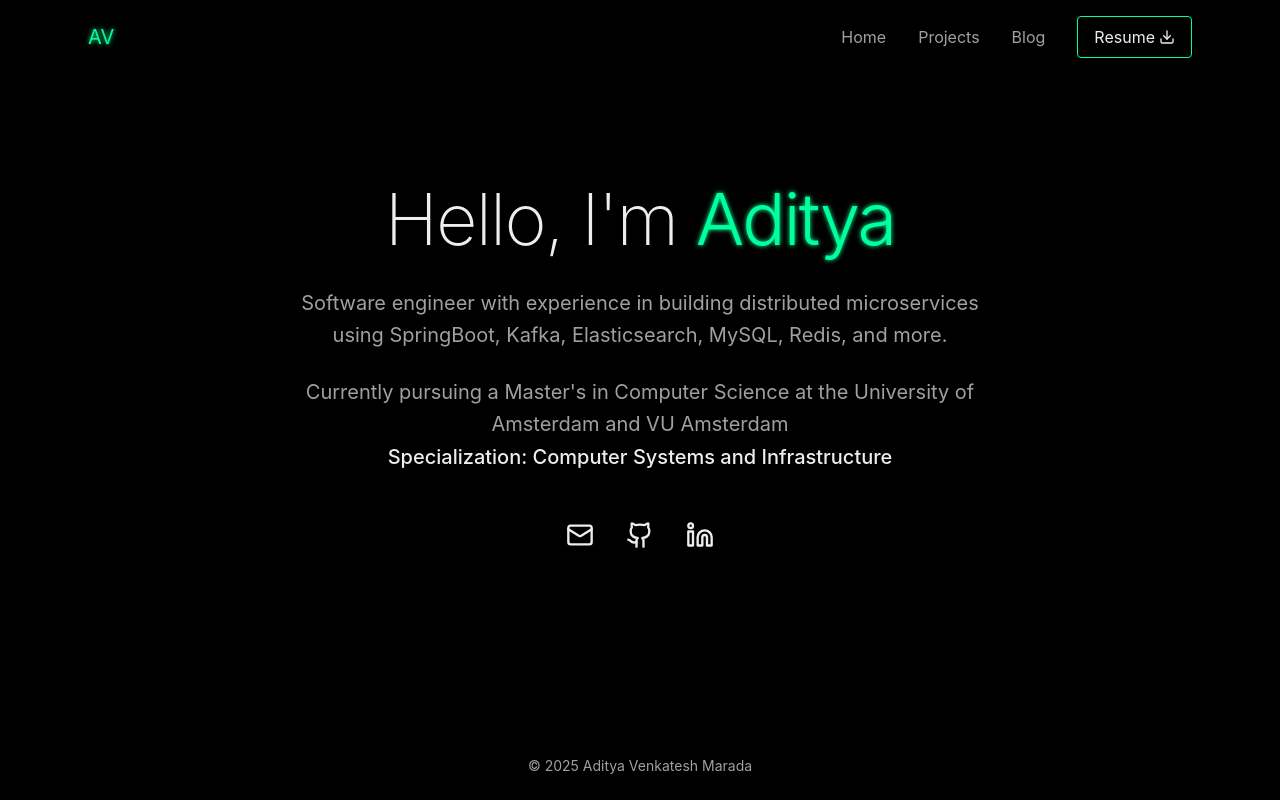
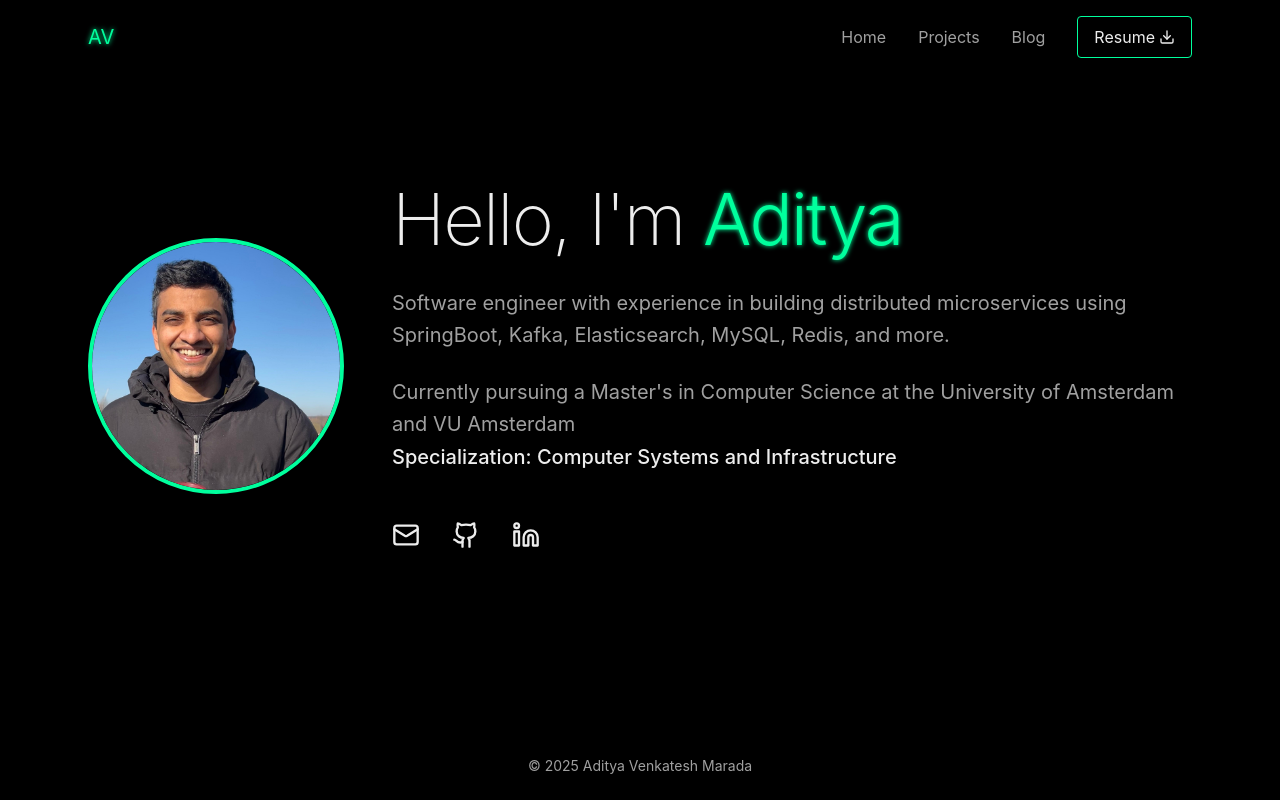
Before and after one commit to advenk/advenk.github.io, a Next.js app: page / in a window 1280 px wide. Built offline with nearby package versions, Linux system fonts and the light colour scheme.

Commit message:
Add profile photo

```diff
--- a/src/components/Home/index.tsx
+++ b/src/components/Home/index.tsx
@@ -1,11 +1,26 @@
 import { Github, Linkedin, Mail } from 'lucide-react';
+import Image from 'next/image';
 
 const Home = () => {
   return (
     <div className="min-h-screen flex flex-col bg-[var(--background)]">
       {/* Hero Section */}
       <section className="flex-1 flex items-center justify-center py-16">
-        <div className="max-w-3xl mx-auto px-6 text-center">
+        <div className="max-w-6xl mx-auto px-6">
+          <div className="flex flex-col md:flex-row items-center gap-12">
+            {/* Profile Image */}
+            <div className="w-64 h-64 relative rounded-full overflow-hidden border-4 border-[var(--neon-primary)] shadow-lg shadow-[var(--neon-primary)]/20">
+              <Image
+                src="/AV.jpeg"
+                alt="Aditya Venkatesh"
+                fill
+                style={{ objectFit: 'cover', objectPosition: 'top center' }}
+                priority
+              />
+            </div>
+
+            {/* Content */}
+            <div className="flex-1 text-center md:text-left">
               <h1 className="text-7xl font-extralight mb-8 tracking-tight">
                 Hello, I'm <span className="neon-text font-light">Aditya</span>
               </h1>
@@ -25,7 +40,7 @@ const Home = () => {
                 </p>
               </div>
 
-          <div className="flex justify-center space-x-8 mt-12">
+              <div className="flex justify-center md:justify-start space-x-8 mt-12">
                 <a
                   href="mailto:a.v.marada@student.vu.nl"
                   className="hover-neon transition-transform hover:scale-110"
@@ -49,6 +64,8 @@ const Home = () => {
                 </a>
               </div>
             </div>
+          </div>
+        </div>
       </section>
 
       {/* Footer */}
```
Also changed, not shown: public/AV.jpeg (added). Lines whose indentation alone changed are shown as unchanged.
